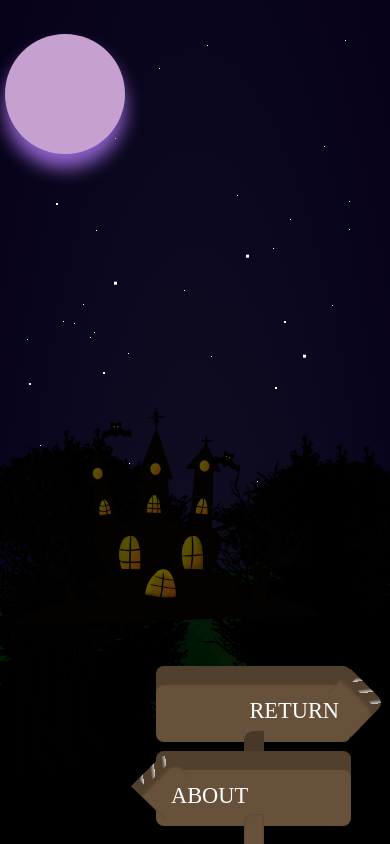
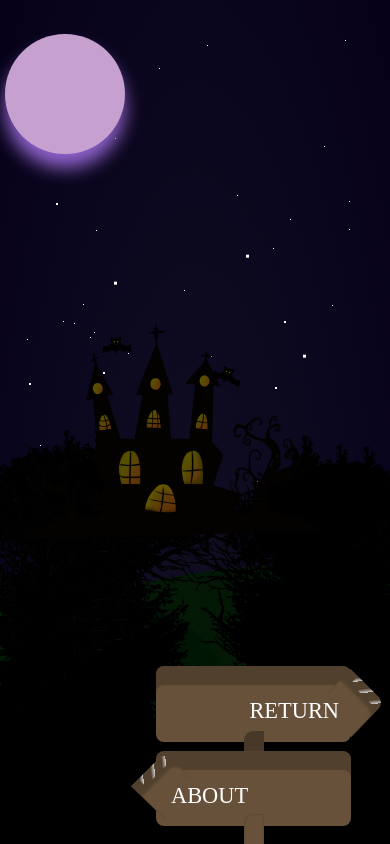
Before and after one commit to PerciusT/WhoAmI, a React (Create React App) app: page / in a window 390 px wide. Both pictures are taken after a click on the element "HIRE". Shown: the top 844 px of the page. Built offline with nearby package versions, Linux system fonts and the light colour scheme; a web font is replaced by a local one.

Commit message:
fixed withhouse on phone

```diff
--- a/src/css/witchHouse.css
+++ b/src/css/witchHouse.css
@@ -23,7 +23,7 @@
 @media(max-width:450px) {
 	.witchHouse{
 	left: 1vw;
-	top: 40vh;
+	top: 30vh;
 	z-index: 666;
 	}
 	.clickedGrow{
```
